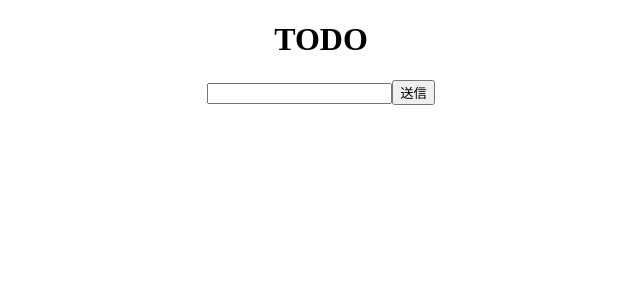
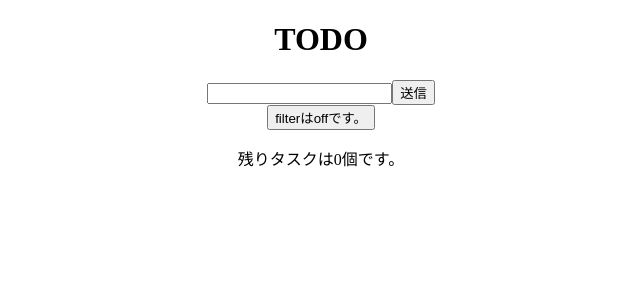
Before and after one commit to sadnessOjisan/react-redux-todo, a React app: page / in a window 1280 px wide. Shown: the top 300 px of the page, without its empty margins (319-959 px from the left). Built offline with nearby package versions, Linux system fonts and the light colour scheme; the HTML template or start-up script is replaced by a standard one.

Commit message:
update: todo length

```diff
--- a/src/TodoView.jsx
+++ b/src/TodoView.jsx
@@ -29,7 +29,14 @@ class TodoView extends React.Component<Props> {
   }
 
   render() {
-    const { todos, checkTodo, uncheckTodo } = this.props;
+    const {
+      todos,
+      checkTodo,
+      uncheckTodo,
+      isFilter,
+      activateFilter,
+      inactivateFilter
+    } = this.props;
     return (
       <center>
         <h1>TODO</h1>
@@ -37,8 +44,14 @@ class TodoView extends React.Component<Props> {
           <input name="task" />
           <button type="submit">送信</button>
         </form>
+        <button onClick={isFilter ? inactivateFilter : activateFilter}>
+          filterは{isFilter ? "on" : "off"}です。
+        </button>
+        <p>残りタスクは{todos.filter(todo => !todo.isDone).length}個です。</p>
         <p>
-          {todos.map(todo => (
+          {todos
+            .filter(todo => (isFilter ? todo.isDone : true))
+            .map(todo => (
               <Todo
                 id={todo.id}
                 task={todo.task}
--- a/src/todoModule.js
+++ b/src/todoModule.js
@@ -9,16 +9,7 @@ const UNCHECK_TODO = "UNCHECK_TODO";
 const ACTIVATE_FILTER = "ACTIVATE_FILTER";
 const INACTIVATE_FILTER = "INACTIVATE_FILTER";
 
-const actionTypes = {
-  ADD_TODO,
-  CHECK_TODO,
-  UNCHECK_TODO,
-  ACTIVATE_FILTER,
-  INACTIVATE_FILTER
-};
-
 // action cretor
-
 type TAddTodoAction = { type: typeof ADD_TODO, payload: string };
 type TCheckTodoAction = { type: typeof CHECK_TODO, payload: string };
 type TUncheckTodoAction = { type: typeof UNCHECK_TODO, payload: string };
```
Also changed, not shown: 1 other file (tests, documents, lock files or other folders). Lines whose indentation alone changed are shown as unchanged.
